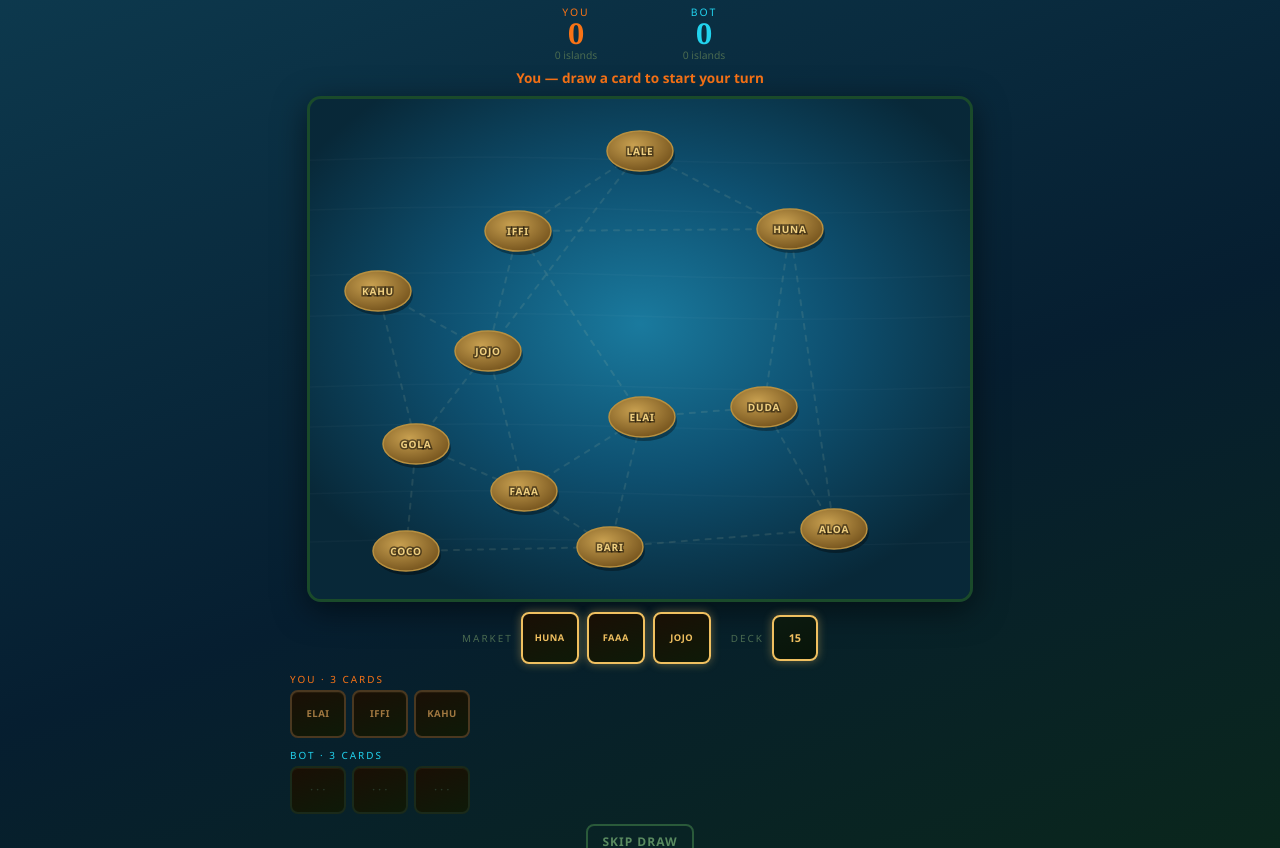
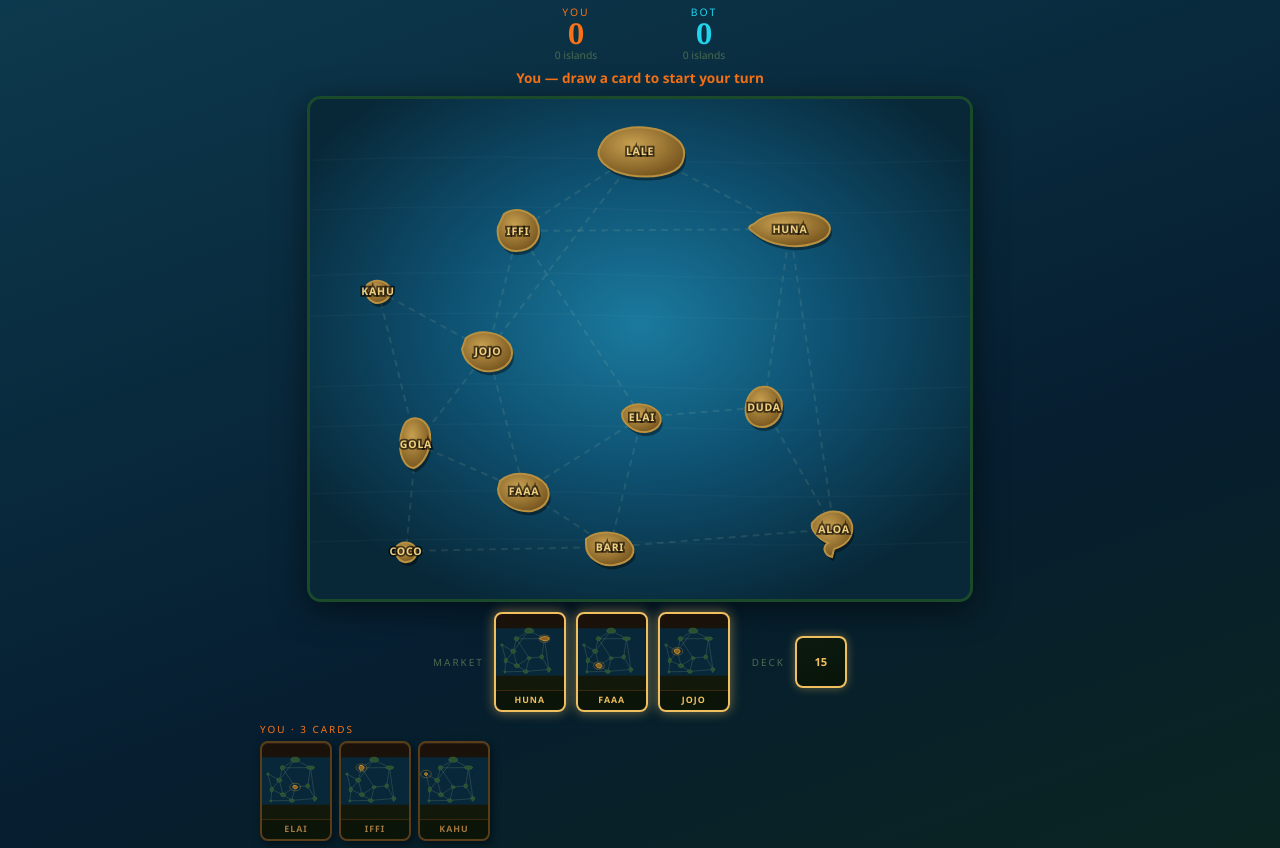
Before and after one commit to cvanberg/browser-games, a plain HTML site: page kahuna.html in a window 1280 px wide. Shown: the part 123-971 px from the top of the page. Drawn offline with Linux system fonts and the light colour scheme.

Commit message:
Kahuna: organic island shapes + portrait mini-map cards
Each island is now a unique organic SVG path shape (some elongated, some
squat, one with a peninsula). Cards are now portrait-format with a
thumbnail of the full board map, the relevant island highlighted in gold —
matching the style of the real Kahuna cards.

Co-Authored-By: Claude Sonnet 4.6 <noreply@anthropic.com>

```diff
--- a/kahuna.html
+++ b/kahuna.html
@@ -56,53 +56,61 @@ h1 {
   margin-bottom:10px; overflow:hidden;
   box-shadow:0 8px 32px rgba(0,0,0,0.5), inset 0 0 0 1px rgba(255,255,255,0.04);
 }
-.market-row { display:flex; align-items:center; gap:8px; margin-bottom:8px; flex-wrap:wrap; justify-content:center; }
-.mlabel { font-size:0.62rem; color:#4a6a50; letter-spacing:2px; font-family:'Segoe UI',sans-serif; }
-.mcard {
-  width:58px; height:52px; border-radius:8px;
-  background:linear-gradient(160deg,#1a0f05,#0e1a08);
-  border:2px solid #4a3820; cursor:pointer;
-  display:flex; align-items:center; justify-content:center;
-  font-size:0.58rem; font-weight:900; color:#a07840; text-align:center;
-  letter-spacing:0.5px; transition:all 0.12s; font-family:'Segoe UI',sans-serif;
-  box-shadow:inset 0 1px 0 rgba(255,220,120,0.08);
-}
-.mcard:hover { border-color:#f0c060; color:#f0c060; transform:translateY(-3px); box-shadow:0 4px 12px rgba(240,192,96,0.2); }
-.mcard.active-draw { border-color:#f0c060; box-shadow:0 0 10px rgba(240,192,96,0.4); color:#f0c060; }
-.mcard.empty-slot { cursor:default; opacity:0.2; }
-.mcard.empty-slot:hover { transform:none; border-color:#4a3820; color:#a07840; box-shadow:none; }
+.market-row { display:flex; align-items:flex-end; gap:10px; margin-bottom:10px; flex-wrap:wrap; justify-content:center; }
+.mlabel { font-size:0.62rem; color:#4a6a50; letter-spacing:2px; font-family:'Segoe UI',sans-serif; align-self:center; }
 .deck-btn {
-  width:46px; height:46px; border-radius:8px;
+  width:52px; height:52px; border-radius:8px;
   background:linear-gradient(160deg,#0c1a10,#081408);
   border:2px solid #2a4a30; cursor:pointer;
   display:flex; align-items:center; justify-content:center;
-  font-size:0.68rem; color:#4a7a50; transition:all 0.12s; font-weight:bold;
-  font-family:'Segoe UI',sans-serif;
+  font-size:0.7rem; color:#4a7a50; transition:all 0.12s; font-weight:bold;
+  font-family:'Segoe UI',sans-serif; align-self:center;
 }
 .deck-btn:hover { border-color:#f0c060; color:#f0c060; }
 .deck-btn.active-draw { border-color:#f0c060; box-shadow:0 0 10px rgba(240,192,96,0.4); color:#f0c060; }
 .deck-btn.empty { cursor:default; opacity:0.25; }
-.hands-wrap { width:100%; max-width:700px; }
-.player-area { margin-bottom:8px; }
-.player-label { font-size:0.62rem; letter-spacing:2px; margin-bottom:4px; font-family:'Segoe UI',sans-serif; }
-.hand { display:flex; gap:6px; flex-wrap:wrap; min-height:50px; }
+.hands-wrap { width:100%; max-width:760px; }
+.player-area { margin-bottom:10px; }
+.player-label { font-size:0.62rem; letter-spacing:2px; margin-bottom:5px; font-family:'Segoe UI',sans-serif; }
+.hand { display:flex; gap:7px; flex-wrap:wrap; min-height:100px; }
+/* Portrait card with mini-map */
 .card {
-  width:56px; height:48px; border-radius:8px;
-  background:linear-gradient(160deg,#1a0f05,#0e1a08);
-  border:2px solid #4a3820; display:flex; align-items:center; justify-content:center;
-  cursor:pointer; font-size:0.6rem; font-weight:900; letter-spacing:0.5px;
-  text-align:center; color:#a07840; user-select:none; transition:all 0.1s;
-  font-family:'Segoe UI',sans-serif; box-shadow:inset 0 1px 0 rgba(255,220,120,0.06);
+  width:72px; height:100px; border-radius:8px;
+  background:linear-gradient(175deg,#1c110a,#0e1c0a);
+  border:2px solid #5a3e1a; display:flex; flex-direction:column;
+  align-items:stretch; cursor:pointer; user-select:none;
+  transition:all 0.12s; overflow:hidden;
+  box-shadow:2px 3px 8px rgba(0,0,0,0.5), inset 0 1px 0 rgba(255,220,120,0.07);
 }
-.card:hover { border-color:#f0c060; color:#f0c060; transform:translateY(-4px); box-shadow:0 4px 14px rgba(0,0,0,0.4); }
+.card:hover { border-color:#f0c060; transform:translateY(-5px); box-shadow:2px 8px 18px rgba(0,0,0,0.5); }
 .card.sel {
-  border-color:#f0c060; color:#f0c060;
-  background:linear-gradient(160deg,#2a1a04,#1a2a08);
-  box-shadow:0 0 0 2px #f0c060, 0 0 14px rgba(240,192,96,0.5);
-  transform:translateY(-6px);
+  border-color:#f0c060;
+  box-shadow:0 0 0 2px #f0c060, 0 0 18px rgba(240,192,96,0.55), 2px 10px 20px rgba(0,0,0,0.5);
+  transform:translateY(-8px);
 }
-.card.facedown { cursor:default; color:#2a3a2a; border-color:#1a2a1a; }
-.card.facedown:hover { transform:none; border-color:#1a2a1a; color:#2a3a2a; box-shadow:none; }
+.card.facedown { cursor:default; border-color:#1a2a1a; }
+.card.facedown:hover { transform:none; box-shadow:2px 3px 8px rgba(0,0,0,0.5); }
+.card-map { flex:1; display:block; }
+.card-name {
+  text-align:center; font-size:0.55rem; font-weight:900; letter-spacing:1px;
+  font-family:'Segoe UI',sans-serif; color:#a07840;
+  padding:3px 2px 4px; border-top:1px solid #3a2810;
+  background:rgba(0,0,0,0.25);
+}
+.card.sel .card-name { color:#f0c060; }
+/* Market cards same style as hand cards */
+.mcard {
+  width:72px; height:100px; border-radius:8px;
+  background:linear-gradient(175deg,#1c110a,#0e1c0a);
+  border:2px solid #5a3e1a; display:flex; flex-direction:column;
+  align-items:stretch; cursor:pointer; user-select:none;
+  transition:all 0.12s; overflow:hidden;
+  box-shadow:2px 3px 8px rgba(0,0,0,0.5), inset 0 1px 0 rgba(255,220,120,0.07);
+}
+.mcard:hover { border-color:#f0c060; transform:translateY(-4px); }
+.mcard.active-draw { border-color:#f0c060; box-shadow:0 0 12px rgba(240,192,96,0.5); }
+.mcard.empty-slot { cursor:default; opacity:0.18; }
+.mcard.empty-slot:hover { transform:none; }
 .actions { display:flex; gap:8px; justify-content:center; margin-bottom:8px; flex-wrap:wrap; min-height:36px; }
 .legend { margin-top:6px; font-size:0.63rem; color:#2a4a30; text-align:center; line-height:2; max-width:660px; font-family:'Segoe UI',sans-serif; }
 .legend span { color:#3a6a40; }
@@ -170,6 +178,58 @@ const POS = [
 const DEG = new Array(12).fill(0);
 CONNS.forEach(([a,b])=>{ DEG[a]++; DEG[b]++; });
 const MAJ = DEG.map(d => Math.floor(d/2)+1);
+
+// Unique organic island shapes (SVG paths centered at origin, scaled for the 660×500 board)
+const SHAPES = [
+  // 0 LALE — large, main island, prominent irregular oval
+  'M-38,-8 C-30,-22 -4,-28 22,-20 C42,-12 48,-2 42,12 C36,24 12,28 -12,24 C-32,20 -46,8 -40,-4 Z',
+  // 1 IFFI — medium, pear-shaped wider at base
+  'M-14,-17 C-2,-25 16,-20 20,-6 C24,8 14,20 -2,20 C-14,20 -22,10 -20,-4 Z',
+  // 2 HUNA — elongated east-west (like a stretched atoll)
+  'M-36,-5 C-24,-17 6,-20 28,-13 C44,-6 44,6 28,13 C10,20 -14,18 -30,8 C-42,0 -44,-2 -36,-5 Z',
+  // 3 KAHU — tiny, simple
+  'M-11,-6 C-4,-13 8,-11 12,-3 C14,5 8,12 -2,12 C-10,10 -14,2 -11,-6 Z',
+  // 4 JOJO — medium, roundish but irregular left coast
+  'M-22,-13 C-8,-23 14,-19 22,-6 C28,6 20,18 4,20 C-10,22 -24,12 -26,-2 Z',
+  // 5 GOLA — tall narrow elongated N-S
+  'M-10,-22 C0,-30 12,-24 14,-10 C16,4 8,20 -2,24 C-10,24 -16,14 -16,0 C-16,-14 -10,-22 -10,-22 Z',
+  // 6 FAAA — medium, slightly wedge-shaped
+  'M-24,-10 C-10,-22 12,-18 22,-6 C28,4 24,16 8,20 C-8,22 -26,12 -26,-2 Z',
+  // 7 COCO — tiny, roundish
+  'M-9,-5 C-3,-11 7,-9 10,-2 C12,6 6,12 -2,11 C-9,9 -12,1 -9,-5 Z',
+  // 8 BARI — medium, squat, wider than tall
+  'M-24,-8 C-12,-18 12,-16 20,-5 C28,5 22,15 4,18 C-10,20 -24,10 -24,-2 Z',
+  // 9 ELAI — smaller, elongated like a thin crescent
+  'M-19,-6 C-10,-16 8,-14 16,-5 C22,3 18,13 4,15 C-8,16 -20,6 -20,-3 Z',
+  // 10 DUDA — medium, roughly diamond shaped
+  'M-2,-20 C8,-22 18,-12 18,-2 C18,10 10,20 -2,20 C-14,20 -20,10 -18,-2 C-16,-14 -8,-20 -2,-20 Z',
+  // 11 ALOA — medium with a small southern peninsula
+  'M-16,-12 C-2,-22 14,-18 18,-4 C20,8 12,16 0,20 L-2,28 C-10,26 -12,18 -6,14 C-16,10 -24,0 -22,-6 Z',
+];
+
+// Mini-map SVG for a card, highlighting one island
+function cardMiniMap(hl, isSel){
+  // viewBox spans the island region with a little padding
+  const VX=10, VY=30, VW=660, VH=460;
+  const ocean = isSel ? '#1a3a14' : '#08283a';
+  let s=`<svg class="card-map" viewBox="${VX} ${VY} ${VW} ${VH}" xmlns="http://www.w3.org/2000/svg" preserveAspectRatio="xMidYMid meet">`;
+  s+=`<rect x="${VX}" y="${VY}" width="${VW}" height="${VH}" fill="${ocean}"/>`;
+  // Connections
+  CONNS.forEach(([a,b])=>{
+    s+=`<line x1="${POS[a].x}" y1="${POS[a].y}" x2="${POS[b].x}" y2="${POS[b].y}" stroke="rgba(180,200,160,0.18)" stroke-width="9"/>`;
+  });
+  // Non-highlighted islands
+  for(let i=0;i<12;i++){
+    if(i===hl) continue;
+    s+=`<path d="${SHAPES[i]}" transform="translate(${POS[i].x},${POS[i].y})" fill="#2a5030" stroke="#3a7040" stroke-width="5"/>`;
+  }
+  // Highlighted island — prominent gold
+  const hlGlow = isSel ? '#f0c060' : '#c89030';
+  s+=`<ellipse cx="${POS[hl].x}" cy="${POS[hl].y}" rx="52" ry="36" fill="none" stroke="${hlGlow}" stroke-width="10" opacity="0.35"/>`;
+  s+=`<path d="${SHAPES[hl]}" transform="translate(${POS[hl].x},${POS[hl].y}) scale(1.15)" fill="${isSel?'#c89030':'#8a6020'}" stroke="${hlGlow}" stroke-width="8"/>`;
+  s+=`</svg>`;
+  return s;
+}
 
 // Player colours: coral-orange / tropical-teal
 const PC = ['#f97316','#22d3ee'];
@@ -671,23 +731,25 @@ function renderBoard(){
   for(let i=0;i<12;i++){
     const p=POS[i];
     const ctrl=controlled[i];
-    const rx=33,ry=20;
+    const shape=SHAPES[i];
+    const sc=`translate(${p.x},${p.y})`;
 
     // Drop shadow
-    h+=`<ellipse cx="${p.x+2}" cy="${p.y+4}" rx="${rx}" ry="${ry}" fill="rgba(0,0,0,0.35)"/>`;
+    h+=`<path d="${shape}" transform="translate(${p.x+2},${p.y+4})" fill="rgba(0,0,0,0.4)" pointer-events="none"/>`;
+
+    // Glow ring if controlled
+    if(ctrl!==null){
+      h+=`<path d="${shape}" transform="${sc} scale(1.3)" fill="none" stroke="${PC_GLOW[ctrl]}" stroke-width="8" pointer-events="none"/>`;
+    }
 
     // Island body
     const gradId=ctrl===0?'isl1':ctrl===1?'isl2':'isl0';
-    h+=`<ellipse cx="${p.x}" cy="${p.y}" rx="${rx}" ry="${ry}" fill="url(#${gradId})" stroke="${ctrl===0?PC[0]:ctrl===1?PC[1]:'#b89040'}" stroke-width="${ctrl!==null?2.5:1.5}"/>`;
-
-    // Glow ring if controlled
-    if(ctrl!==null){
-      h+=`<ellipse cx="${p.x}" cy="${p.y}" rx="${rx+4}" ry="${ry+3}" fill="none" stroke="${PC_GLOW[ctrl]}" stroke-width="6"/>`;
-    }
+    const strokeCol=ctrl===0?PC[0]:ctrl===1?PC[1]:'#b89040';
+    h+=`<path d="${shape}" transform="${sc}" fill="url(#${gradId})" stroke="${strokeCol}" stroke-width="${ctrl!==null?3:2}" pointer-events="none"/>`;
 
     // Island name
     const tc=ctrl===0?'#fff':ctrl===1?'#fff':'#f0d080';
-    h+=`<text x="${p.x}" y="${p.y+1}" text-anchor="middle" dominant-baseline="middle" fill="${tc}" font-size="10" font-weight="900" letter-spacing="0.8" pointer-events="none" font-family="Segoe UI,sans-serif" paint-order="stroke" stroke="rgba(0,0,0,0.5)" stroke-width="3">${ISLANDS[i]}</text>`;
+    h+=`<text x="${p.x}" y="${p.y+1}" text-anchor="middle" dominant-baseline="middle" fill="${tc}" font-size="10.5" font-weight="900" letter-spacing="0.8" pointer-events="none" font-family="Segoe UI,sans-serif" paint-order="stroke" stroke="rgba(0,0,0,0.6)" stroke-width="3.5">${ISLANDS[i]}</text>`;
   }
 
   svg.innerHTML=h;
@@ -703,9 +765,9 @@ function renderMarket(){
   let h=`<span class="mlabel">MARKET</span>`;
   for(let i=0;i<3;i++){
     if(i<market.length){
-      h+=`<div class="mcard${isDraw?' active-draw':''}" data-mi="${i}">${ISLANDS[market[i]]}</div>`;
+      h+=`<div class="mcard${isDraw?' active-draw':''}" data-mi="${i}">${cardMiniMap(market[i],false)}<div class="card-name" style="color:${isDraw?'#f0c060':'#a07840'}">${ISLANDS[market[i]]}</div></div>`;
     } else {
-      h+=`<div class="mcard empty-slot">—</div>`;
+      h+=`<div class="mcard empty-slot"><svg class="card-map" viewBox="0 0 72 82"><rect width="72" height="82" fill="#08180a"/></svg><div class="card-name">—</div></div>`;
     }
   }
   h+=`<span class="mlabel" style="margin-left:12px">DECK</span>`;
@@ -731,10 +793,12 @@ function renderHands(){
     if(showFace){
       hand.forEach((isl,ci)=>{
         const isSel=pi===curP&&selCards.includes(ci);
-        cardsHTML+=`<div class="card${isSel?' sel':''}" data-pi="${pi}" data-ci="${ci}">${ISLANDS[isl]}</div>`;
+        cardsHTML+=`<div class="card${isSel?' sel':''}" data-pi="${pi}" data-ci="${ci}">${cardMiniMap(isl,isSel)}<div class="card-name">${ISLANDS[isl]}</div></div>`;
       });
     } else {
-      hand.forEach(()=>{ cardsHTML+=`<div class="card facedown">· · ·</div>`; });
+      hand.forEach(()=>{
+        cardsHTML+=`<div class="card facedown"><svg class="card-map" viewBox="0 0 72 82"><rect width="72" height="82" fill="#0a1a0a"/><text x="36" y="44" text-anchor="middle" dominant-baseline="middle" fill="#1a3a1a" font-size="22" font-family="sans-serif">?</text></svg><div class="card-name" style="color:#1a3a1a">· · ·</div></div>`;
+      });
     }
     if(!cardsHTML) cardsHTML=`<span style="font-size:0.65rem;color:#2a4a30;align-self:center">—</span>`;
     return `<div class="player-area">
```
